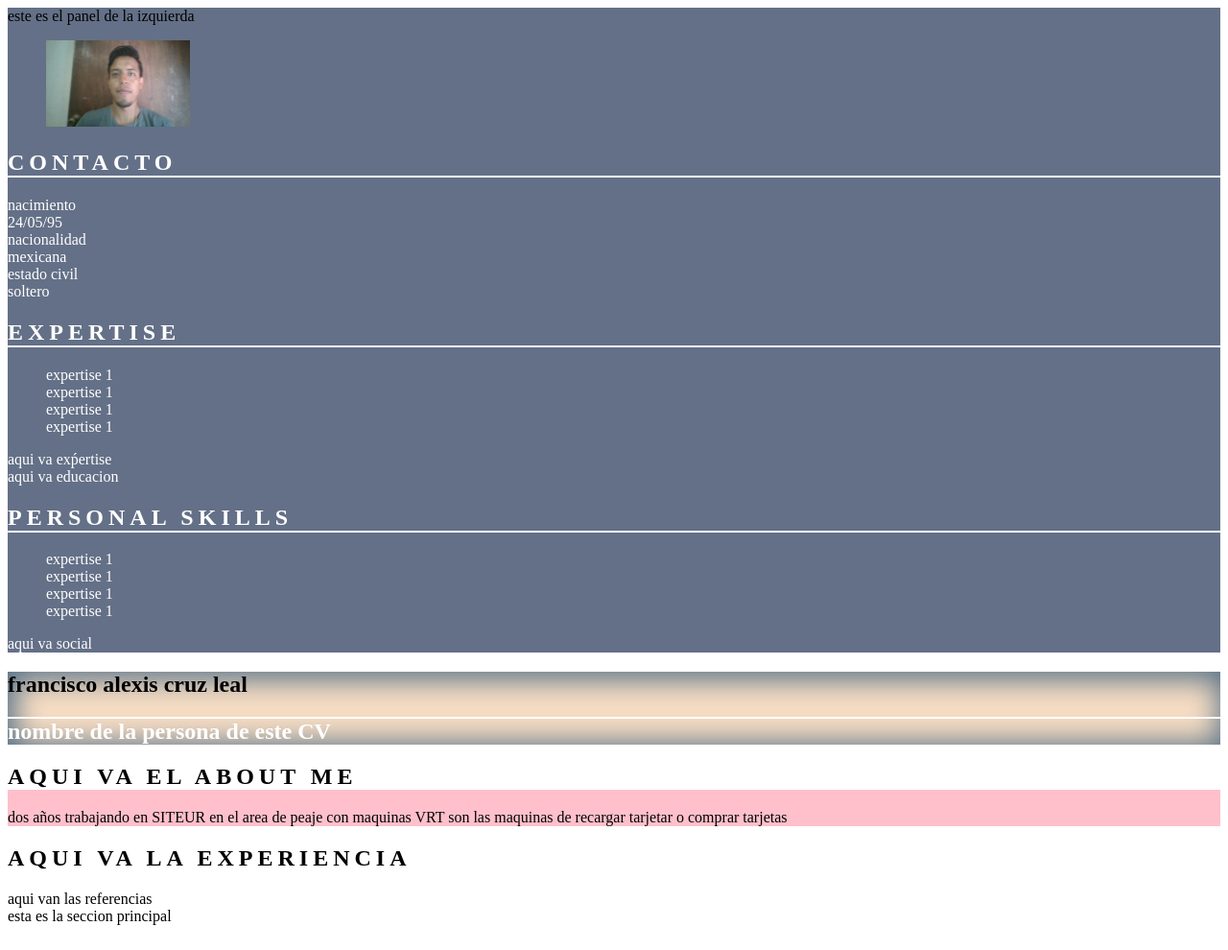
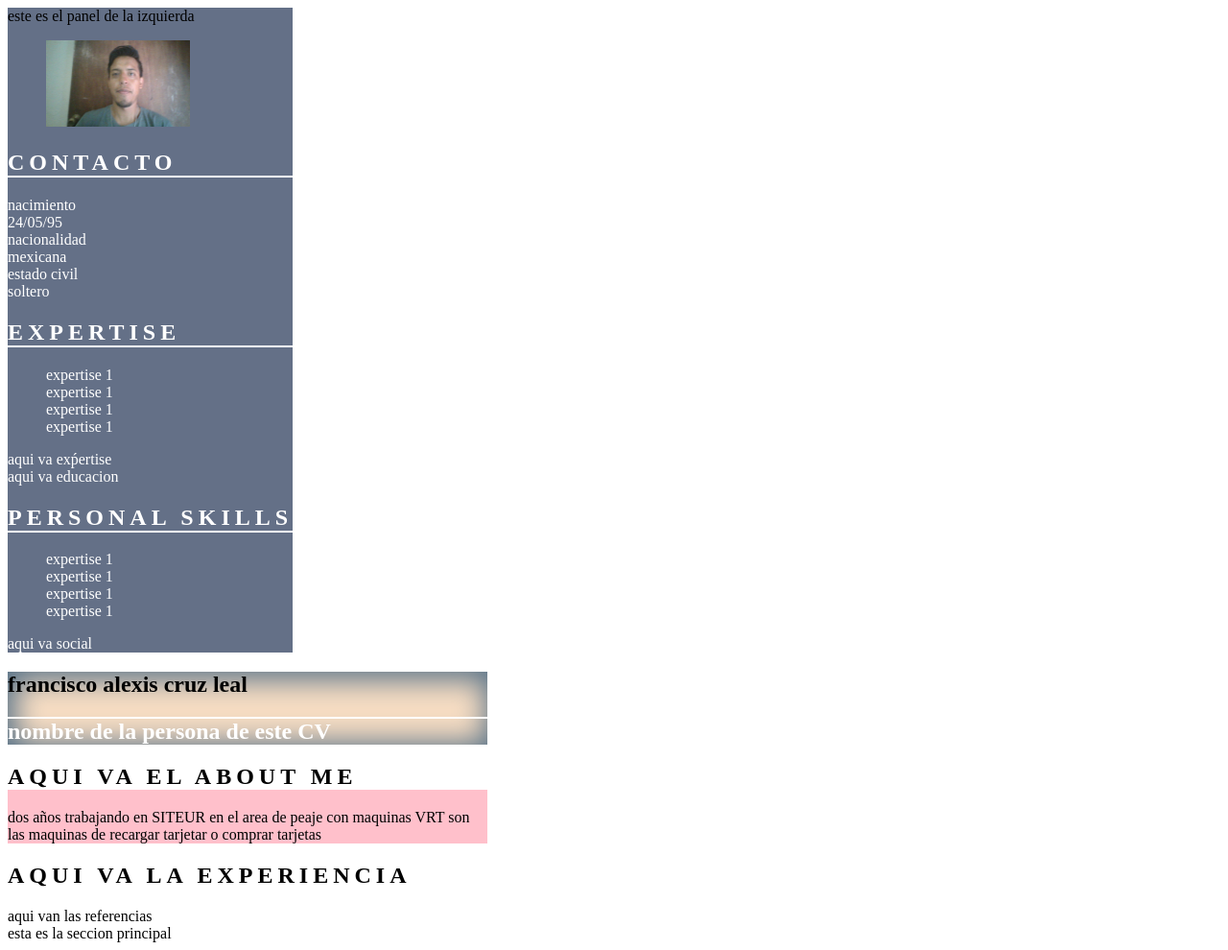
Before and after one commit to alexiscruzl/my-reposity, a plain HTML site: page 214291113/index.html in a window 1280 px wide. Shown: the whole page at 96% size. Drawn offline with Linux system fonts and the light colour scheme.

Commit message:
nuevo estilo para la pagina

```diff
--- a/214291113/index.html
+++ b/214291113/index.html
@@ -5,7 +5,9 @@
 	<link rel="stylesheet" type="text/css" href="style.css">
 </head>
 <body>
-<aside>
+<div>
+<div class="izquierda">
+	<aside>
 	este es el panel de la izquierda
 
 <figure>
@@ -48,7 +50,9 @@
 </section>
 <section>aqui va social</section>
 </aside>
-<main>
+</div>
+<div class="derecha">
+	<main>
 <section class="hero">
 	<h1>francisco alexis cruz leal</h1>
 	<h2>nombre de la persona de este CV</h2>
@@ -61,4 +65,6 @@
 <section><h2>aqui va la experiencia</h2></section>
 <section>aqui van las referencias</section>
 esta es la seccion principal</main>
+</div>
+</div>
 </body>
--- a/214291113/style.css
+++ b/214291113/style.css
@@ -56,3 +56,11 @@ article h4{
 article ul{
 	list-style:
 }
+.izquierda{
+	width: 300px;
+	display: flex;
+}
+.derecha{
+	width: 500px;
+	display: flex;
+}
```
